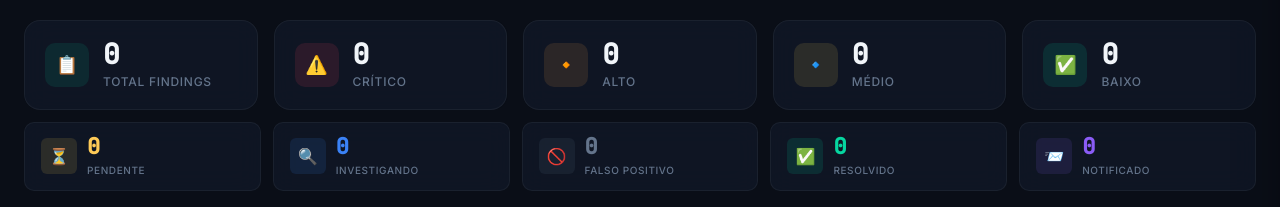
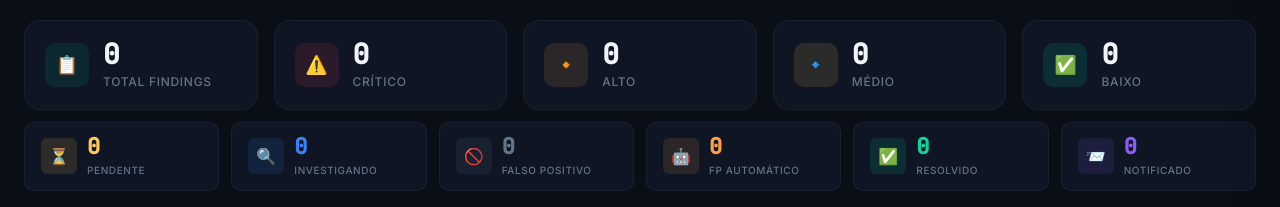
Before and after one commit to BernardoMancia/Doc-Tracker, a FastAPI app: page / in a window 1280 px wide. Shown: the part 79-286 px from the top of the page. Run offline with FastAPI, Linux system fonts and the light colour scheme; data that the repository does not hold is empty.

Commit message:
feat: BRT timezone (America/Sao_Paulo -3) + auto_false_positive status tag
- All timestamps now use BRT (UTC-3) instead of UTC
- New status 'auto_false_positive' for system-classified FP (distinct from manual)
- Dashboard: 6 status cards with auto-FP card (robot icon, orange)
- Filter dropdown includes 'FP Automatico' option
- XLSX export includes auto_false_positive label
- Migration script updated to use auto_false_positive

```diff
--- a/api/routes/findings.py
+++ b/api/routes/findings.py
@@ -205,8 +205,8 @@ async def export_xlsx(
 
     status_labels = {
         "pending": "Pendente", "investigating": "Investigando",
-        "false_positive": "Falso Positivo", "resolved": "Resolvido",
-        "notified": "Notificado",
+        "false_positive": "Falso Positivo", "auto_false_positive": "FP Automatico",
+        "resolved": "Resolvido", "notified": "Notificado",
     }
     risk_labels = {
         "critical": "CRITICO", "high": "ALTO",
--- a/api/templates/index.html
+++ b/api/templates/index.html
@@ -7,7 +7,7 @@
     <meta name="description" content="Sistema de monitoramento OSINT e prevenção de vazamento de dados">
     <link rel="preconnect" href="https://fonts.googleapis.com">
     <link href="https://fonts.googleapis.com/css2?family=Inter:wght@300;400;500;600;700&family=JetBrains+Mono:wght@400;500&display=swap" rel="stylesheet">
-    <link rel="stylesheet" href="/static/css/dashboard.css?v=2.3">
+    <link rel="stylesheet" href="/static/css/dashboard.css?v=2.4">
     <script src="https://cdn.jsdelivr.net/npm/chart.js@4.4.0/dist/chart.umd.min.js"></script>
 </head>
 <body>
@@ -100,6 +100,13 @@
                 <span class="status-card__label">FALSO POSITIVO</span>
             </div>
         </div>
+        <div class="status-card status-card--auto_fp" onclick="filterByStatus('auto_false_positive')" style="cursor:pointer">
+            <div class="status-card__icon">🤖</div>
+            <div class="status-card__data">
+                <span class="status-card__value" id="statusAutoFP">0</span>
+                <span class="status-card__label">FP AUTOMÁTICO</span>
+            </div>
+        </div>
         <div class="status-card status-card--resolved" onclick="filterByStatus('resolved')" style="cursor:pointer">
             <div class="status-card__icon">✅</div>
             <div class="status-card__data">
@@ -143,7 +150,9 @@
                     <option value="pending">Pendente</option>
                     <option value="investigating">Investigando</option>
                     <option value="false_positive">Falso Positivo</option>
+                    <option value="auto_false_positive">FP Automático</option>
                     <option value="resolved">Resolvido</option>
+                    <option value="notified">Notificado</option>
                 </select>
                 <select id="filterCategory" class="filter-select">
                     <option value="">Todas Categorias</option>
@@ -209,6 +218,6 @@
 
     <div id="toastContainer" class="toast-container"></div>
 
-    <script src="/static/js/dashboard.js?v=2.3"></script>
+    <script src="/static/js/dashboard.js?v=2.4"></script>
 </body>
 </html>
--- a/static/css/dashboard.css
+++ b/static/css/dashboard.css
@@ -276,7 +276,7 @@ body {
 
 .status-metrics {
     display: grid;
-    grid-template-columns: repeat(5, 1fr);
+    grid-template-columns: repeat(6, 1fr);
     gap: 12px;
     padding: 12px 24px 0;
 }
@@ -337,6 +337,10 @@ body {
 .status-card--false_positive::before { background: var(--text-muted); }
 .status-card--false_positive .status-card__icon { color: var(--text-muted); background: rgba(100, 116, 139, 0.12); }
 .status-card--false_positive .status-card__value { color: var(--text-muted); }
+
+.status-card--auto_fp::before { background: var(--risk-high); }
+.status-card--auto_fp .status-card__icon { color: var(--risk-high); background: var(--risk-high-bg); }
+.status-card--auto_fp .status-card__value { color: var(--risk-high); }
 
 .status-card--resolved::before { background: var(--accent-cyan); }
 .status-card--resolved .status-card__icon { color: var(--accent-cyan); background: rgba(6, 214, 160, 0.12); }
@@ -462,6 +466,7 @@ body {
 
 .status-badge--investigating { color: var(--accent-blue); border-color: rgba(59, 130, 246, 0.3); }
 .status-badge--false_positive { color: var(--text-muted); border-color: rgba(100, 116, 139, 0.3); }
+.status-badge--auto_false_positive { color: var(--risk-high); border-color: rgba(255, 159, 67, 0.3); }
 .status-badge--resolved { color: var(--accent-cyan); border-color: rgba(6, 214, 160, 0.3); }
 .status-badge--notified { color: var(--accent-purple); border-color: rgba(139, 92, 246, 0.3); }
 
--- a/static/js/dashboard.js
+++ b/static/js/dashboard.js
@@ -9,7 +9,7 @@ const API = {
 };
 
 const RISK_EMOJI = { critical: '🔴', high: '🟠', medium: '🟡', low: '🟢' };
-const STATUS_LABELS = { pending: 'Pendente', investigating: 'Investigando', false_positive: 'Falso Positivo', resolved: 'Resolvido', notified: 'Notificado' };
+const STATUS_LABELS = { pending: 'Pendente', investigating: 'Investigando', false_positive: 'Falso Positivo', auto_false_positive: 'FP Automático', resolved: 'Resolvido', notified: 'Notificado' };
 const CATEGORY_LABELS = { rh: 'RH', financeiro: 'Financeiro', ti: 'TI', ti_security: 'TI/Segurança', dados_pessoais: 'Dados Pessoais', corporativo: 'Corporativo', general: 'Geral' };
 const PHASE_LABELS = { starting: 'Inicializando...', crawling: 'Buscando na web...', inspecting: 'Analisando documentos...', completed: 'Concluído', failed: 'Falhou' };
 const COUNTRY_FLAGS = { BR: '🇧🇷', PT: '🇵🇹', FR: '🇫🇷', US: '🇺🇸', DE: '🇩🇪', ES: '🇪🇸', GB: '🇬🇧', CA: '🇨🇦', AR: '🇦🇷', CL: '🇨🇱', CO: '🇨🇴', MX: '🇲🇽', INT: '🌐' };
@@ -54,6 +54,7 @@ async function loadDashboard() {
         document.getElementById('statusPending').textContent = bs.pending || 0;
         document.getElementById('statusInvestigating').textContent = bs.investigating || 0;
         document.getElementById('statusFalsePositive').textContent = bs.false_positive || 0;
+        document.getElementById('statusAutoFP').textContent = bs.auto_false_positive || 0;
         document.getElementById('statusResolved').textContent = bs.resolved || 0;
         document.getElementById('statusNotified').textContent = bs.notified || 0;
 
--- a/tools/migrate_auto_fp.py
+++ b/tools/migrate_auto_fp.py
@@ -30,12 +30,12 @@ async def migrate():
 
         fp_count = 0
         for f in all_findings:
-            if f.resolution_status == "false_positive":
+            if f.resolution_status in ("false_positive", "auto_false_positive"):
                 continue
 
             reason = url_filter.is_auto_false_positive(f.url)
             if reason:
-                f.resolution_status = "false_positive"
+                f.resolution_status = "auto_false_positive"
                 f.analyst_notes = f"Auto-classified (migration): {reason}"
                 fp_count += 1
                 print(f"  [FP] {f.url[:80]} -> {reason}")
```
Also changed, not shown: api/routes/scans.py (+6 -4 lines), core/models.py (+7 -5 lines).
